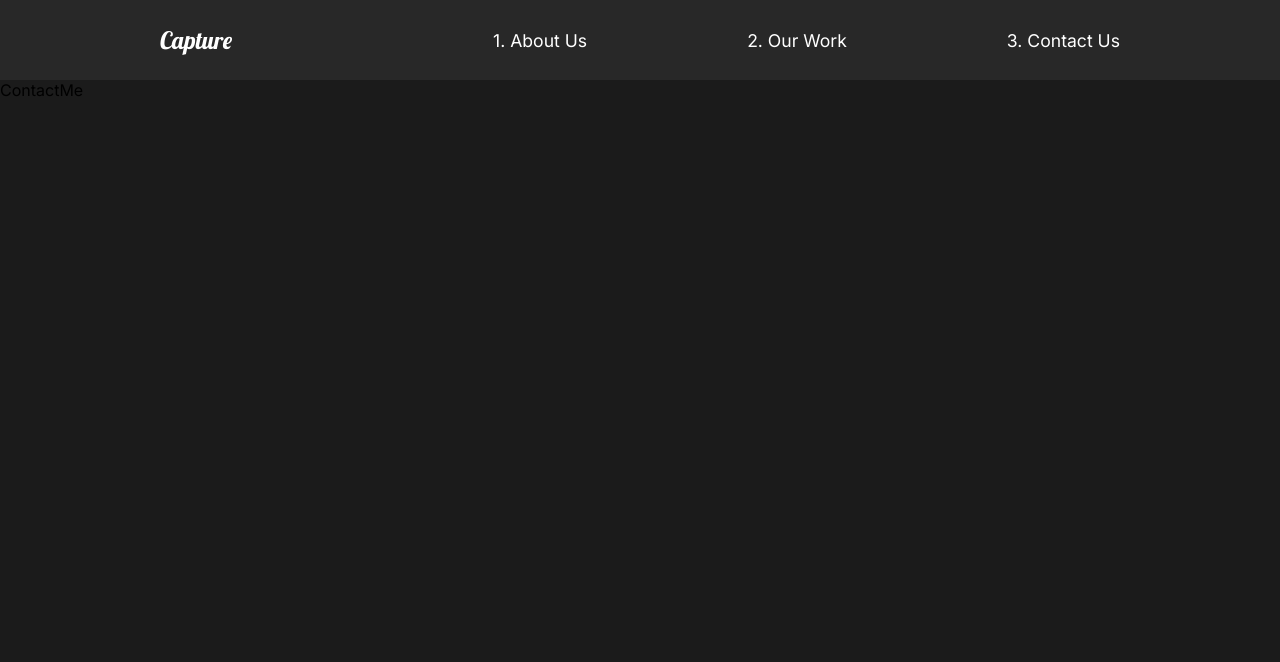
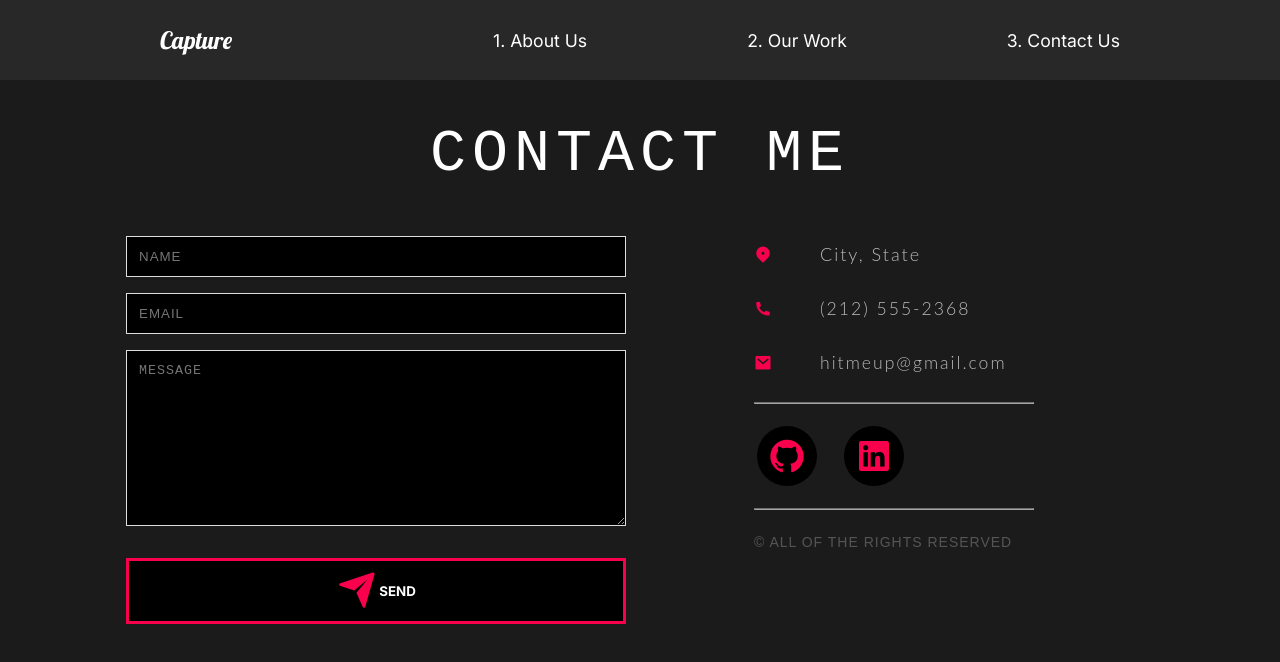
Before and after one commit to ibratnawaz/website-portfolio, a React (Create React App) app: page /contact in a window 1280 px wide. Shown: the top 662 px of the page. Built offline with nearby package versions, Linux system fonts and the light colour scheme.

Commit message:
Added sections to my contact page

```diff
--- a/src/components/ServicesSection.jsx
+++ b/src/components/ServicesSection.jsx
@@ -1,13 +1,12 @@
 import React from 'react';
 import styled from 'styled-components';
-import { useInView } from 'react-intersection-observer';
-import { useAnimation } from 'framer-motion';
+
+import { useScroll } from '../utils/useScroll';
 
 import { LayoutStyle, DescriptionStyle, ImageStyle } from '../utils/styles';
 
 const ServicesSection = () => {
-  const [element, view] = useInView({ threshold: 0.5 });
-  console.log(view);
+  const [element, controls] = useScroll();
 
   return (
     <CustomizeLayoutStyle ref={element}>
--- a/src/pages/ContactMe.jsx
+++ b/src/pages/ContactMe.jsx
@@ -1,5 +1,6 @@
 import React from 'react';
 import { motion } from 'framer-motion';
+import styled from 'styled-components';
 
 import { pageAnimation } from '../utils/animation';
 
@@ -10,9 +11,330 @@ const ContactMe = () => {
       initial='hidden'
       animate='show'
       exit='exit'>
-      ContactMe
+      <ContactStyle>
+        <h1>Contact Me</h1>
+        <div class='contact-wrapper'>
+          <form>
+            <input
+              type='text'
+              class='form-control'
+              id='name'
+              placeholder='NAME'
+              name='name'
+              value=''
+              required
+            />
+
+            <input
+              type='email'
+              class='form-control'
+              id='email'
+              placeholder='EMAIL'
+              name='email'
+              value=''
+              required
+            />
+
+            <textarea
+              class='form-control'
+              rows='10'
+              placeholder='MESSAGE'
+              name='message'
+              required></textarea>
+
+            <button id='submit' type='submit' value='SEND'>
+              <i class='ri-send-plane-fill'></i> &nbsp;SEND
+            </button>
+          </form>
+          <div class='direct-contact-container'>
+            <ul class='contact-list'>
+              <li class='list-item'>
+                <i class='ri-map-pin-2-fill'>
+                  <span class='contact-text'>City, State</span>
+                </i>
+              </li>
+
+              <li class='list-item'>
+                <i class='ri-phone-fill'>
+                  <span class='contact-text'>
+                    <a href='tel:1-212-555-5555' title='Give me a call'>
+                      (212) 555-2368
+                    </a>
+                  </span>
+                </i>
+              </li>
+
+              <li class='list-item'>
+                <i class='ri-mail-fill'>
+                  <span class='contact-text'>
+                    <a href='mailto:#' title='Send me an email'>
+                      hitmeup@gmail.com
+                    </a>
+                  </span>
+                </i>
+              </li>
+            </ul>
+            <hr />
+            <ul class='social-media-list'>
+              <li>
+                <a href='#' target='_blank' class='contact-icon'>
+                  <i class='ri-github-fill'></i>
+                </a>
+              </li>
+              <li>
+                <a href='#' target='_blank' class='contact-icon'>
+                  <i class='ri-linkedin-box-fill'></i>
+                </a>
+              </li>
+            </ul>
+            <hr />
+            <div class='copyright'>&copy; ALL OF THE RIGHTS RESERVED</div>
+          </div>
+        </div>
+      </ContactStyle>
     </motion.div>
   );
 };
 
+const ContactStyle = styled.div`
+  width: 100%;
+  height: 100%;
+  display: flex;
+  flex-direction: column;
+  justify-content: center;
+  align-items: center;
+  margin-bottom: 64px;
+
+  h1 {
+    text-align: center;
+    padding: 40px 0;
+    font-size: 60px;
+    font-weight: 300;
+    font-family: 'Courier New', Courier, monospace;
+    color: #fff;
+    text-transform: uppercase;
+    letter-spacing: 6px;
+  }
+
+  .contact-wrapper {
+    display: flex;
+    flex-direction: row;
+  }
+
+  form {
+    width: 500px;
+    font-family: monospace;
+    font-weight: 400;
+    display: flex;
+    flex-direction: column;
+    margin-right: 64px;
+    button {
+      margin-top: 24px;
+      padding: 0.5rem !important;
+      display: flex;
+      justify-content: center;
+      align-items: center;
+      &:hover {
+        .ri-send-plane-fill {
+          color: white;
+        }
+      }
+    }
+    .form-control,
+    textarea {
+      background-color: #000;
+      color: #fff;
+      letter-spacing: 1px;
+    }
+    input,
+    textarea {
+      padding: 12px;
+      margin: 8px 0px;
+      -webkit-transition: all 0.3s ease-in-out;
+      -moz-transition: all 0.3s ease-in-out;
+      -ms-transition: all 0.3s ease-in-out;
+      -o-transition: all 0.3s ease-in-out;
+      outline: none;
+      border: 1px solid #dddddd;
+      &:focus {
+        box-shadow: 0 0 5px #f9004d;
+        border: 1px solid #f9004d;
+      }
+    }
+  }
+
+  .direct-contact-container {
+    margin-left: 64px;
+    width: 400px;
+  }
+
+  .contact-list {
+    list-style-type: none;
+  }
+
+  .list-item {
+    line-height: 3;
+    color: #aaa;
+    i {
+      font-size: 18px;
+    }
+  }
+
+  .contact-text {
+    font: 300 18px 'Lato', sans-serif;
+    letter-spacing: 2px;
+    color: #bbb;
+    margin-left: 48px;
+  }
+
+  .contact-text a {
+    color: #bbb;
+    text-decoration: none;
+    transition-duration: 0.2s;
+  }
+
+  .contact-text a:hover {
+    color: #fff;
+    text-decoration: none;
+  }
+
+  .social-media-list {
+    position: relative;
+    font-size: 22px;
+    text-align: center;
+    width: 100%;
+    display: flex;
+  }
+
+  .social-media-list li a {
+    color: #fff;
+    text-decoration: none;
+  }
+
+  .social-media-list li {
+    position: relative;
+    display: inline-block;
+    height: 60px;
+    width: 60px;
+    margin: 10px 24px 10px 3px;
+    line-height: 60px;
+    border-radius: 50%;
+    color: #fff;
+    background-color: #000;
+    cursor: pointer;
+    transition: all 0.5s ease-in-out;
+  }
+
+  .social-media-list li:after {
+    content: '';
+    position: absolute;
+    top: 0;
+    left: 0;
+    width: 60px;
+    height: 60px;
+    line-height: 60px;
+    border-radius: 50%;
+    opacity: 0;
+    box-shadow: 0 0 0 1px #fff;
+    transition: all 0.2s ease-in-out;
+  }
+
+  .social-media-list li:hover {
+    background-color: #f9004d;
+    i {
+      color: #fff;
+    }
+  }
+
+  .social-media-list li:hover:after {
+    opacity: 1;
+    transform: scale(1.12);
+    transition-timing-function: cubic-bezier(0.37, 0.74, 0.15, 1.65);
+  }
+
+  .copyright {
+    font: 200 14px sans-serif;
+    color: #555;
+    letter-spacing: 1px;
+    text-align: left;
+    margin-top: 24px;
+  }
+
+  hr {
+    border-color: rgba(255, 255, 255, 0.6);
+    width: 70%;
+    margin: 12px 0px;
+  }
+
+  /* Begin Media Queries*/
+  /* @media screen and (max-width: 850px) {
+    .contact-wrapper {
+      display: flex;
+      flex-direction: column;
+    }
+    .direct-contact-container,
+    .form-horizontal {
+      margin: 0 auto;
+    }
+
+    .direct-contact-container {
+      margin-top: 60px;
+      max-width: 300px;
+    }
+    .social-media-list li {
+      height: 60px;
+      width: 60px;
+      line-height: 60px;
+    }
+    .social-media-list li:after {
+      width: 60px;
+      height: 60px;
+      line-height: 60px;
+    }
+  }
+
+  @media screen and (max-width: 569px) {
+    .direct-contact-container,
+    .form-wrapper {
+      float: none;
+      margin: 0 auto;
+    }
+    .form-control,
+    textarea {
+      margin: 0 auto;
+    }
+
+    .name,
+    .email,
+    textarea {
+      width: 280px;
+    }
+
+    .direct-contact-container {
+      margin-top: 60px;
+      max-width: 280px;
+    }
+    .social-media-list {
+      left: 0;
+    }
+    .social-media-list li {
+      height: 55px;
+      width: 55px;
+      line-height: 55px;
+      font-size: 2rem;
+    }
+    .social-media-list li:after {
+      width: 55px;
+      height: 55px;
+      line-height: 55px;
+    }
+  }
+
+  @media screen and (max-width: 410px) {
+    .send-button {
+      width: 99%;
+    }
+  } */
+`;
+
 export default ContactMe;
--- /dev/null
+++ b/src/utils/useScroll.js
@@ -0,0 +1,15 @@
+import { useInView } from 'react-intersection-observer';
+import { useAnimation } from 'framer-motion';
+
+export const useScroll = () => {
+  const controls = useAnimation();
+  const [element, view] = useInView({ threshold: 0.5 });
+
+  if (view) {
+    controls.start('show');
+  } else {
+    controls.start('hidden');
+  }
+
+  return [element, controls];
+};
```
